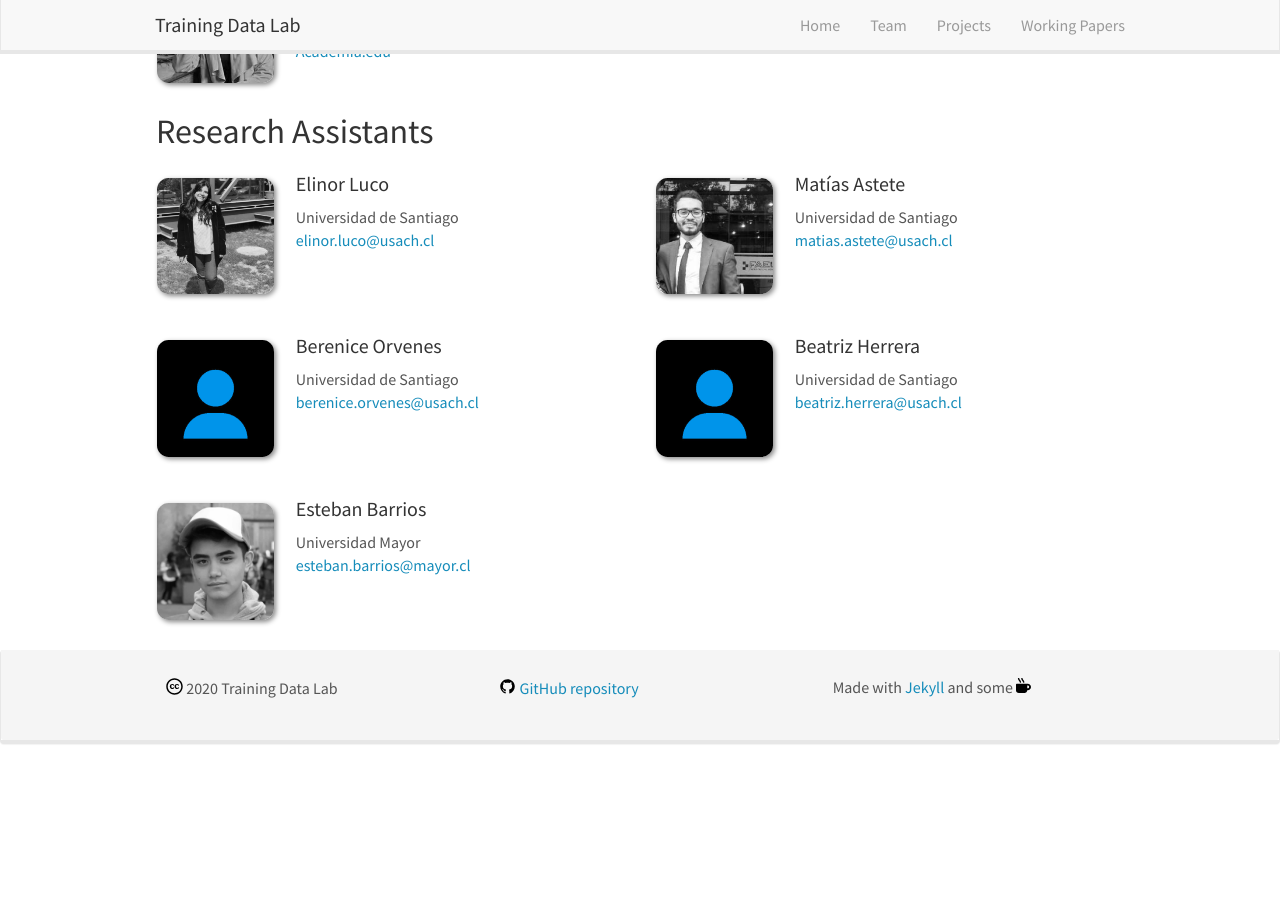
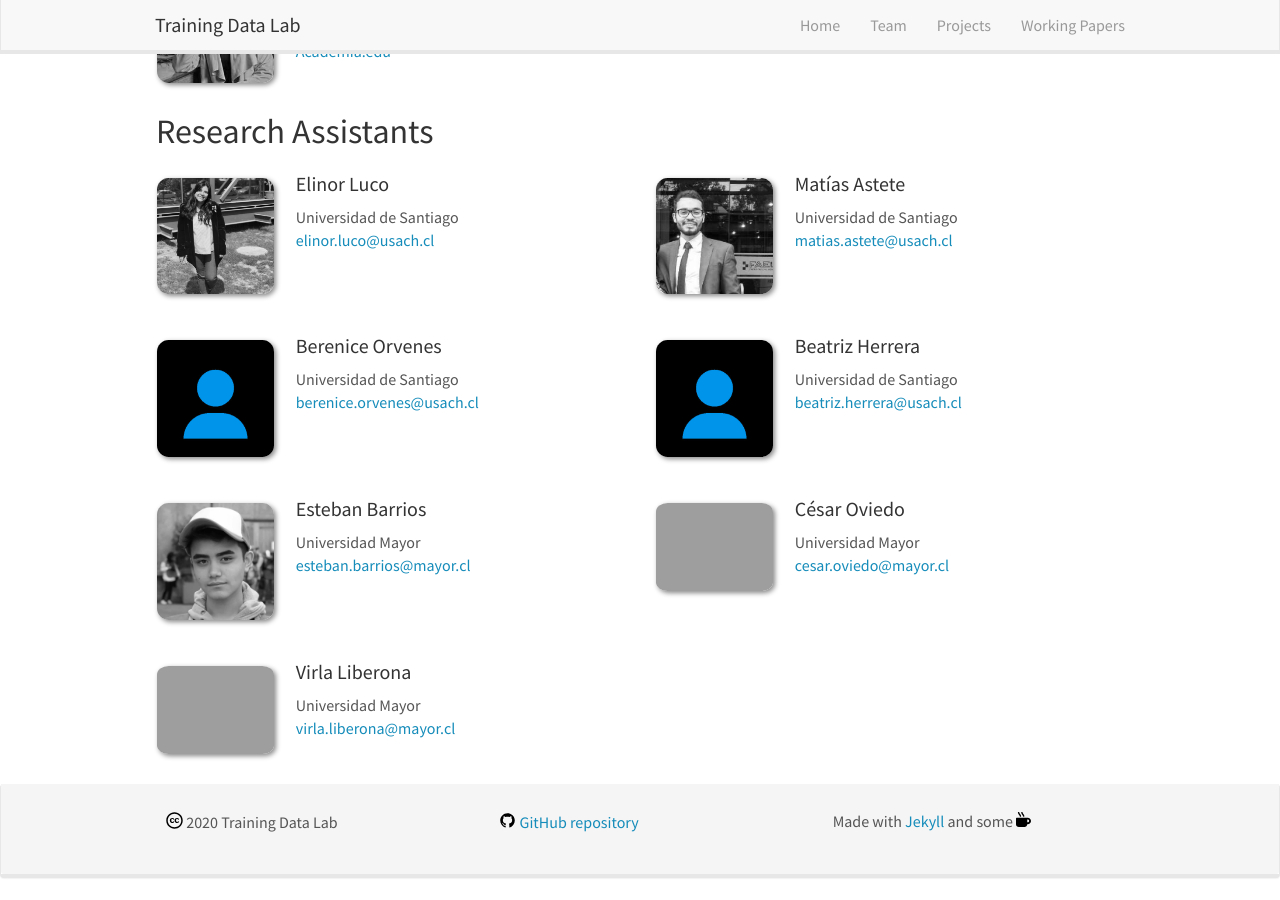
Before and after one commit to training-datalab/old-training-datalab.com, a Jekyll site: the page built from _pages/team.md, in a window 1280 px wide and 900 px high, scrolled down 779 px. Built offline with Jekyll 4.4.1, drawn with Linux system fonts in a browser that asks for light colours; nearby versions of some CDN libraries; before the commit the page ends 1545 px from its top, so only the background shows below that.

Commit message:
Update research_assistants.yml

```diff
--- a/_data/research_assistants.yml
+++ b/_data/research_assistants.yml
@@ -27,3 +27,15 @@
   info: Universidad Mayor
   email: esteban.barrios@mayor.cl
   website:
+
+- name: César Oviedo
+  photo: coviedo.jpg
+  info: Universidad Mayor
+  email: cesar.oviedo@mayor.cl
+  website:
+
+- name: Virla Liberona
+  photo: vliberona.jpg
+  info: Universidad Mayor
+  email: virla.liberona@mayor.cl
+  website:
```
